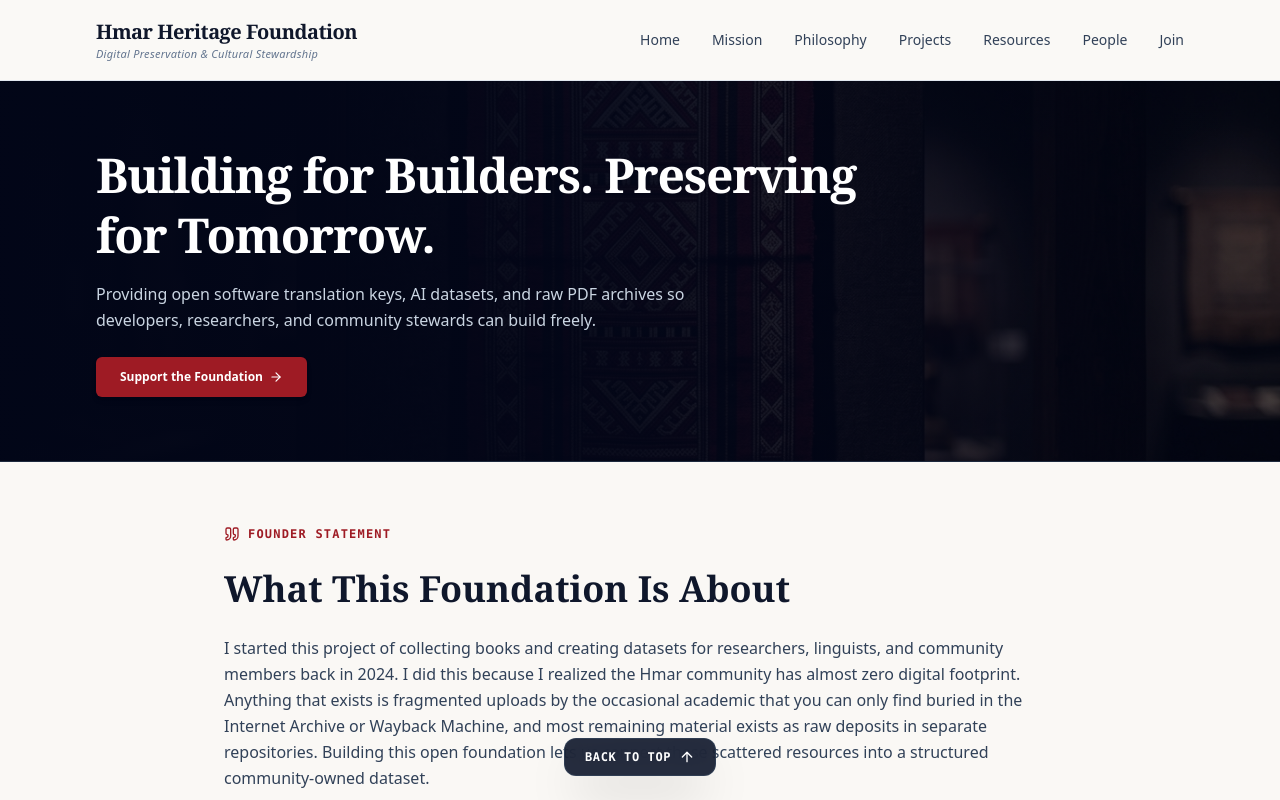
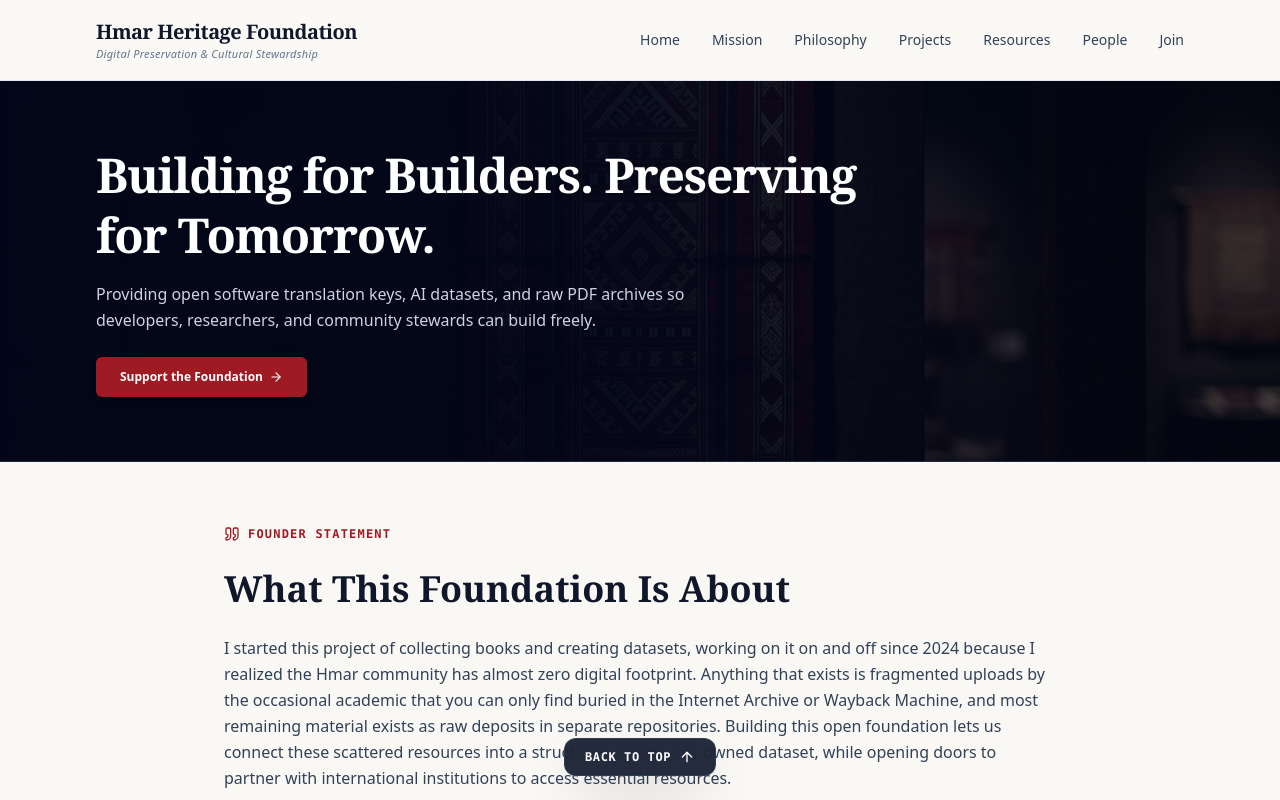
Before and after one commit to hmar-heritage-org/home, a Next.js app: page / in a window 1280 px wide. Shown: the top 800 px of the page. Built offline with nearby package versions, Linux system fonts and the light colour scheme.

Commit message:
Refine founder statement paragraph 1 phrasing and soft landing

```diff
--- a/src/app/page.tsx
+++ b/src/app/page.tsx
@@ -54,7 +54,7 @@
 
           <div className="prose prose-slate max-w-none text-slate-700 leading-relaxed space-y-5 text-base font-sans">
             <p>
-              I started this project of collecting books and creating datasets for researchers, linguists, and community members back in 2024. I did this because I realized the Hmar community has almost zero digital footprint. Anything that exists is fragmented uploads by the occasional academic that you can only find buried in the Internet Archive or Wayback Machine, and most remaining material exists as raw deposits in separate repositories. Building this open foundation lets us connect these scattered resources into a structured community-owned dataset.
+              I started this project of collecting books and creating datasets, working on it on and off since 2024 because I realized the Hmar community has almost zero digital footprint. Anything that exists is fragmented uploads by the occasional academic that you can only find buried in the Internet Archive or Wayback Machine, and most remaining material exists as raw deposits in separate repositories. Building this open foundation lets us connect these scattered resources into a structured community owned dataset, while opening doors to partner with international institutions to access essential resources.
             </p>
 
             <p>
```
